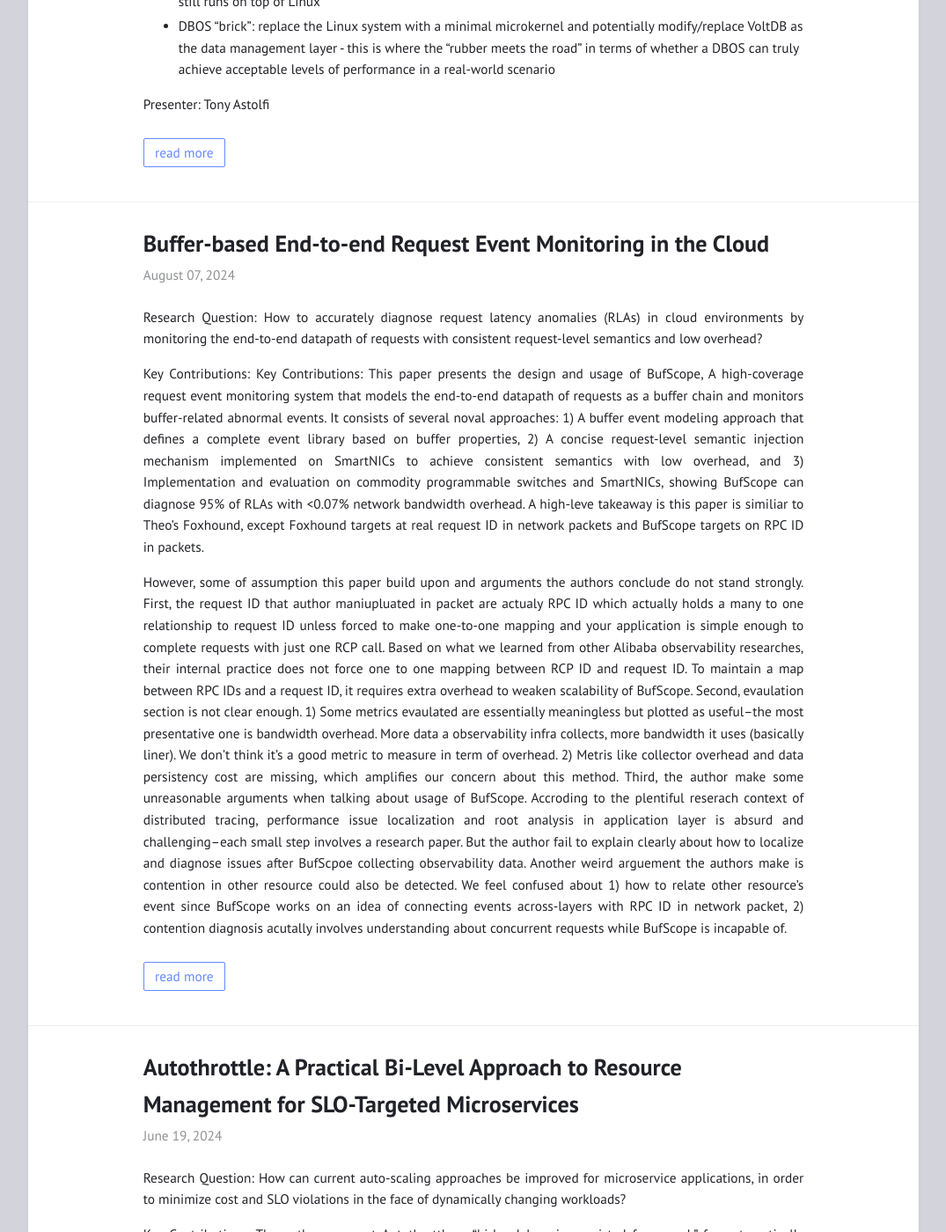
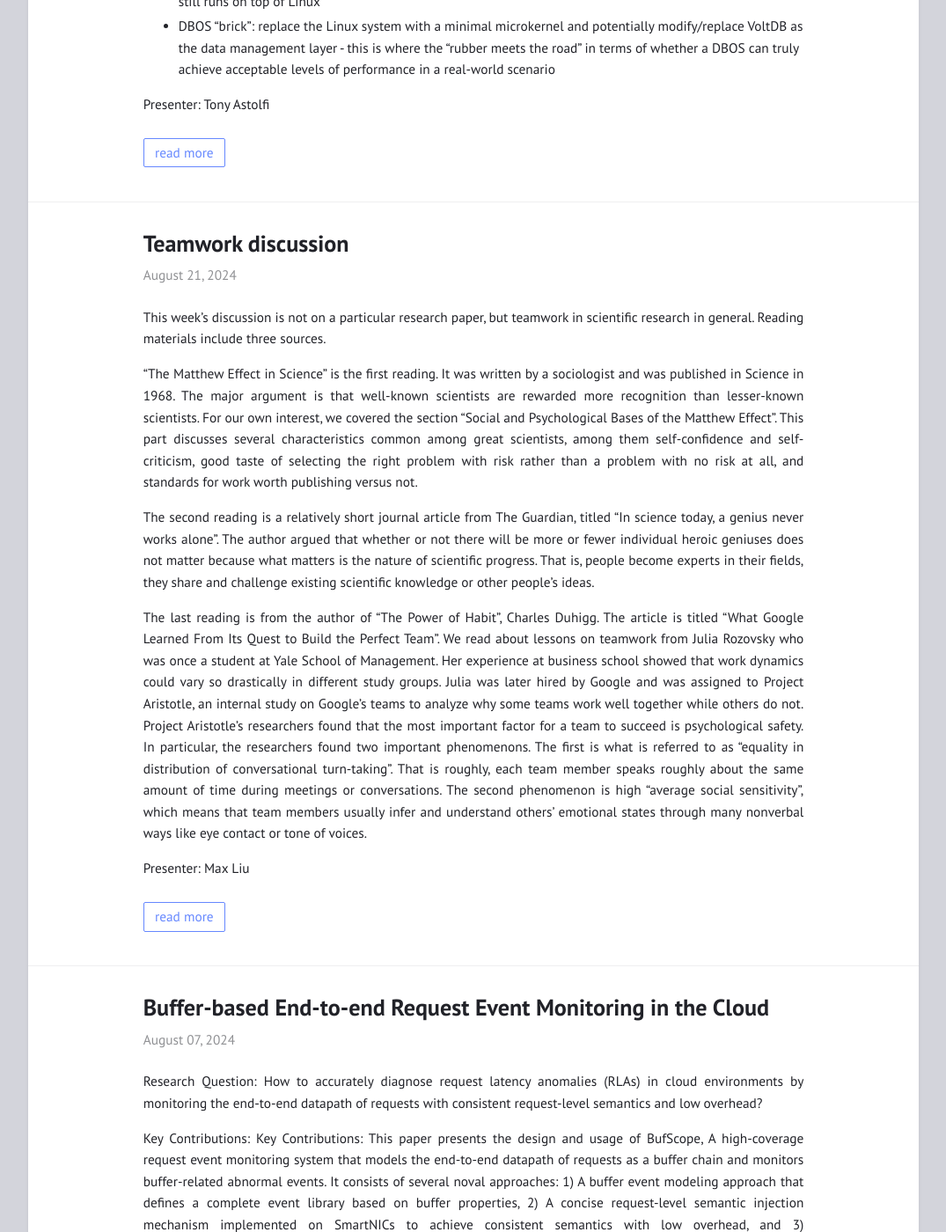
Before and after one commit to docc-lab/reading-group, a Jekyll site: the page built from summaries.html, in a window 1280 px wide and 1400 px high, scrolled down 1402 px. Shown: the whole window at 88% size, without its empty margins (102-1177 px from the left). Built offline with Jekyll 4.4.1, drawn with Linux system fonts in a browser that asks for light colours.

Commit message:
upload summary for teamwork discussion

```diff
--- /dev/null
+++ b/_posts/2024-08-21-Teamwork.md
@@ -0,0 +1,15 @@
+---
+title: "Teamwork discussion"
+layout: post
+---
+
+
+This week's discussion is not on a particular research paper, but teamwork in scientific research in general. Reading materials include three sources.
+
+"The Matthew Effect in Science" is the first reading. It was written by a sociologist and was published in Science in 1968. The major argument is that well-known scientists are rewarded more recognition than lesser-known scientists. For our own interest, we covered the section "Social and Psychological Bases of the Matthew Effect". This part discusses several characteristics common among great scientists, among them self-confidence and self-criticism, good taste of selecting the right problem with risk rather than a problem with no risk at all, and standards for work worth publishing versus not.
+
+The second reading is a relatively short journal article from The Guardian, titled "In science today, a genius never works alone". The author argued that whether or not there will be more or fewer individual heroic geniuses does not matter because what matters is the nature of scientific progress. That is, people become experts in their fields, they share and challenge existing scientific knowledge or other people's ideas.
+
+The last reading is from the author of "The Power of Habit", Charles Duhigg. The article is titled "What Google Learned From Its Quest to Build the Perfect Team". We read about lessons on teamwork from Julia Rozovsky who was once a student at Yale School of Management. Her experience at business school showed that work dynamics could vary so drastically in different study groups. Julia was later hired by Google and was assigned to Project Aristotle, an internal study on Google's teams to analyze why some teams work well together while others do not. Project Aristotle's researchers found that the most important factor for a team to succeed is psychological safety. In particular, the researchers found two important phenomenons. The first is what is referred to as "equality in distribution of conversational turn-taking". That is roughly, each team member speaks roughly about the same amount of time during meetings or conversations. The second phenomenon is high "average social sensitivity", which means that team members usually infer and understand others' emotional states through many nonverbal ways like eye contact or tone of voices.
+
+Presenter: Max Liu
--- a/index.html
+++ b/index.html
@@ -44,7 +44,7 @@ title: "Home"
     <td>8/21/24</td>
     <td>Max Liu</td>
     <td>
-      <a href="https://garfield.library.upenn.edu/merton/matthew1.pdf">"The Matthew Effect" by Robert Merton</a>
+      <a href="https://www.science.org/doi/epdf/10.1126/science.159.3810.56">"The Matthew Effect" by Robert Merton</a>
       and
       <a href="https://www.theguardian.com/commentisfree/2013/feb/03/teamwork-science-transforming-the-world">“In science today, a genius never works alone,” by Athene Donald</a>
       and
```
